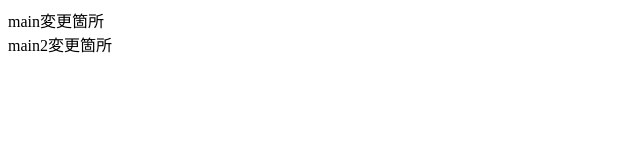
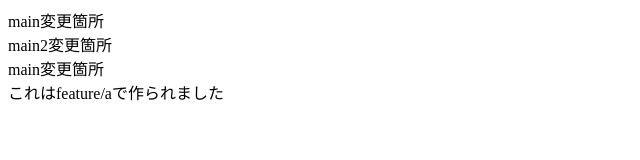
Before and after one commit to yasu-pro/test3, a plain HTML site: page index.html in a window 1280 px wide. Shown: the whole page, without its empty margins (0-640 px from the left). Drawn offline with Linux system fonts and the light colour scheme.

Commit message:
feat: add index.html

```diff
--- a/index.html
+++ b/index.html
@@ -6,7 +6,11 @@
     <title>Document</title>
   </head>
   <body>
-    <div>main変更箇所</div>
-    <div>main2変更箇所</div>
+    <main>
+      <div>main変更箇所</div>
+      <div>main2変更箇所</div>
+      <div>main変更箇所</div>
+      これはfeature/aで作られました
+    </main>
   </body>
 </html>
```
